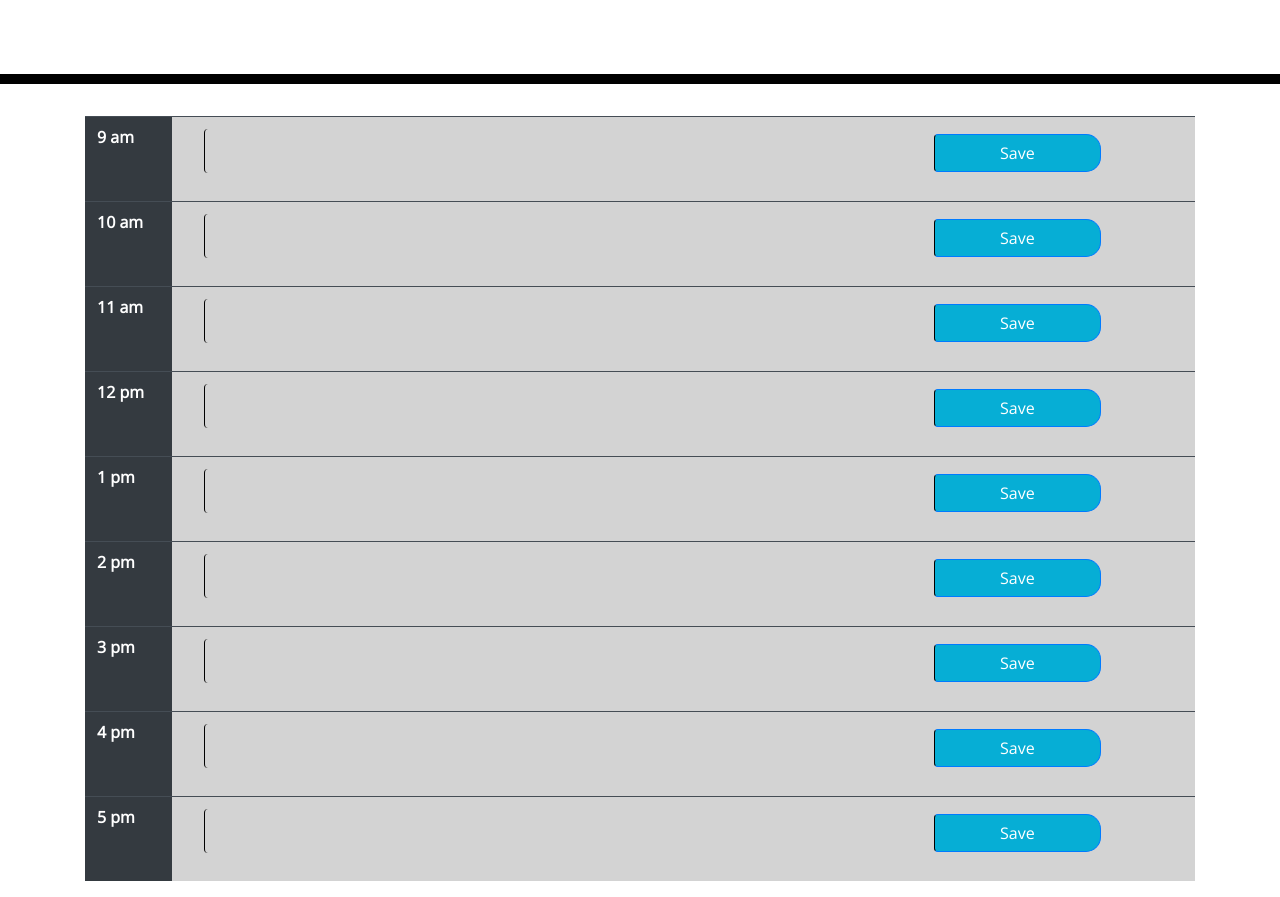
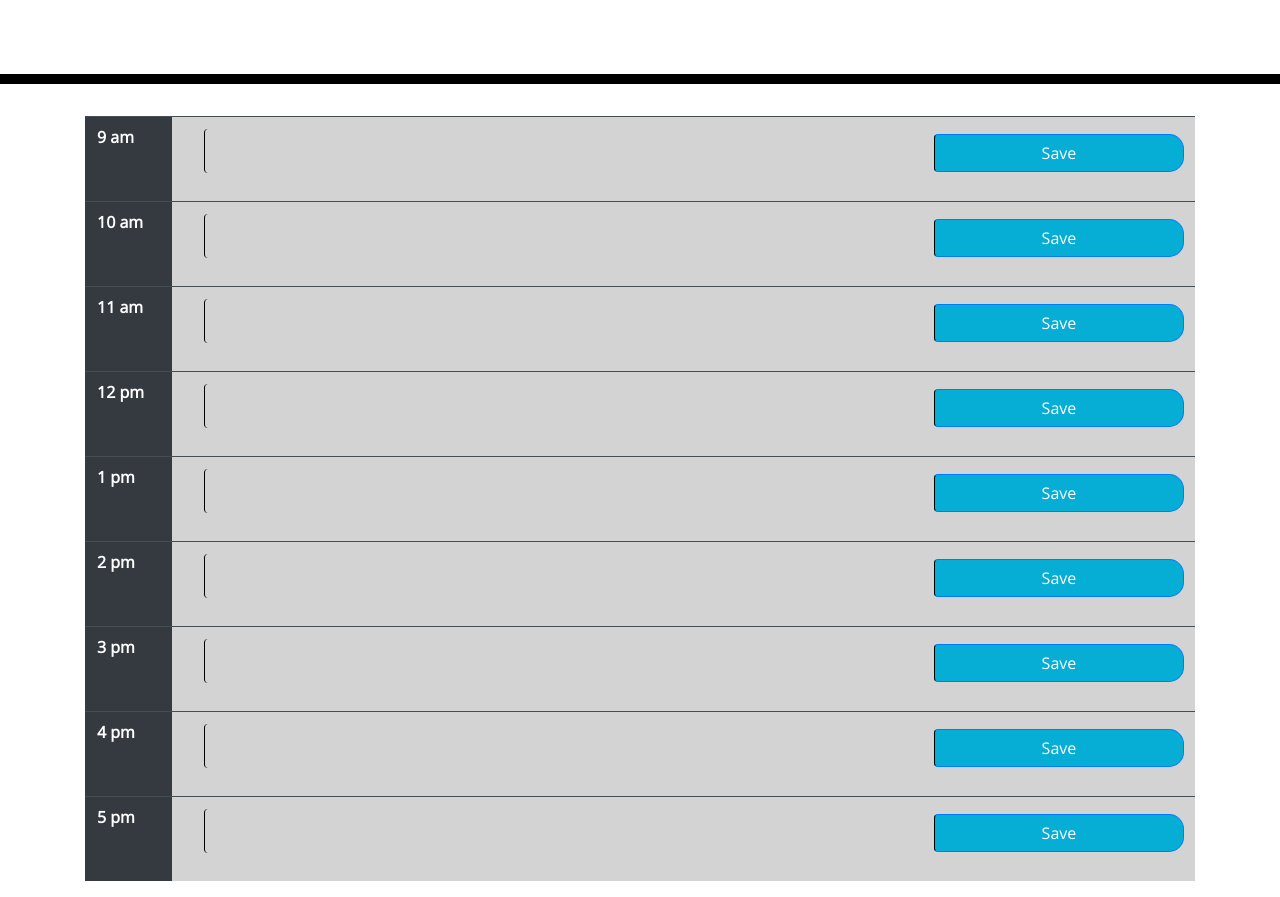
Before and after one commit to tzvik15/Day-Planner, a plain HTML site: page Develop/index.html in a window 1280 px wide. Shown: the part 220-1117 px from the top of the page. Drawn offline with nearby package versions, Linux system fonts and the light colour scheme.

Commit message:
finished media queries

```diff
--- a/Develop/index.html
+++ b/Develop/index.html
@@ -34,41 +34,41 @@
         <tbody id="tableTime">
           <tr id="testSize">
             <th scope="row" id="first">9 am</th><td id="time1"><textarea id ="fill1" class="form-control"  rows="1" data-time="9" text=""></textarea>
-            <input class="btn btn-primary saveBtn col-xs-12 col-md-2" type="submit" id="cell1" value="Save"></td>
+            <input class="btn btn-primary saveBtn col-xs-12 col-s-2 col-md-3 " type="submit" id="cell1" value="Save"></td>
 
           </tr>
           <tr>
             <th scope="row" >10 am</th><td id="time2"><textarea id ="fill2" class="form-control" rows="1" data-time="10"></textarea>
-            <input class="btn btn-primary saveBtn col-xs-12 col-md-2" type="submit" id="cell2" value="Save"></td>
+            <input class="btn btn-primary saveBtn col-xs-12 col-s-2 col-md-3" type="submit" id="cell2" value="Save"></td>
 
           </tr>
           <tr >
             <th scope="row" >11 am</th><td id="time3"><textarea id ="fill3" class="form-control" rows="1" data-time="11"></textarea>
-            <input class="btn btn-primary saveBtn col-xs-12 col-md-2" type="submit" id="cell3" value="Save"></td>
+            <input class="btn btn-primary saveBtn col-xs-12 col-s-2 col-md-3" type="submit" id="cell3" value="Save"></td>
           </tr>
           <tr>
             <th scope="row" >12 pm</th><td id="time4"><textarea id ="fill4" class="form-control" rows="1" data-time="12"></textarea>
-            <input class="btn btn-primary saveBtn col-xs-12 col-md-2" type="submit" id="cell4" value="Save"></td>
+            <input class="btn btn-primary saveBtn col-xs-12 col-s-2 col-md-3" type="submit" id="cell4" value="Save"></td>
           </tr>
           <tr>
             <th scope="row" >1 pm</th><td id="time5"><textarea id ="fill5" class="form-control" rows="1" data-time="1"></textarea>
-            <input class="btn btn-primary saveBtn col-xs-12 col-md-2" type="submit" id="cell5" value="Save"></td>
+            <input class="btn btn-primary saveBtn col-xs-12 col-s-2 col-md-3" type="submit" id="cell5" value="Save"></td>
           </tr>
           <tr>
             <th scope="row" >2 pm</th><td id="time6"><textarea id ="fill6" class="form-control" rows="1" data-time="2"></textarea>
-            <input class="btn btn-primary saveBtn col-xs-12 col-md-2" type="submit" id="cell6" value="Save"></td>
+            <input class="btn btn-primary saveBtn col-xs-12 col-s-2 col-md-3" type="submit" id="cell6" value="Save"></td>
           </tr>
           <tr>
             <th scope="row" >3 pm</th><td id="time7"><textarea id ="fill7" class="form-control" rows="1" data-time="3"></textarea>
-            <input class="btn btn-primary saveBtn col-xs-12 col-md-2" type="submit" id="cell7" value="Save"></td>
+            <input class="btn btn-primary saveBtn col-xs-12 col-s-2 col-md-3" type="submit" id="cell7" value="Save"></td>
           </tr>
           <tr>
             <th scope="row" >4 pm</th><td id="time8"><textarea id ="fill8" class="form-control" rows="1" data-time="4"></textarea>
-            <input class="btn btn-primary saveBtn col-xs-12 col-md-2" type="submit" id="cell8" value="Save"></td>
+            <input class="btn btn-primary saveBtn col-xs-12 col-s-2 col-md-3" type="submit" id="cell8" value="Save"></td>
           </tr>
           <tr>
             <th scope="row">5 pm</th><td id="time9"><textarea id ="fill9" class="form-control" rows="1" data-time="5"></textarea>
-            <input class="btn btn-primary saveBtn col-xs-12 col-md-2" type="submit" id="cell9" value="Save"></td>
+            <input class="btn btn-primary saveBtn col-xs-12 col-s-2 col-md-3" type="submit" id="cell9" value="Save"></td>
           </tr>
           <tr>
         </tbody>
--- a/Develop/style.css
+++ b/Develop/style.css
@@ -86,8 +86,26 @@ textarea{
   margin-left:20px;
 }
 
-@media screen and (min-width:769px) and (max-width:980px){}
-@media screen and (min-width:641px) and (max-width:768px){}
+@media screen and (min-width:769px) and (max-width:1200px){
+.form-control{
+  width:500px;
+  margin-left:5px;
+}
+ .saveBtn {
+   margin-left:5px;
+   margin-top:20px;
+ }
+}
+@media screen and (min-width:641px) and (max-width:768px){
+.form-control{
+  width:500px;
+  margin-left:5px;
+}
+.saveBtn{
+  margin-left:5px;
+  margin-top:20px;
+}
+}
 @media screen and (max-width:640px) {
 .display-3 {
   font-size: 35px;
```
